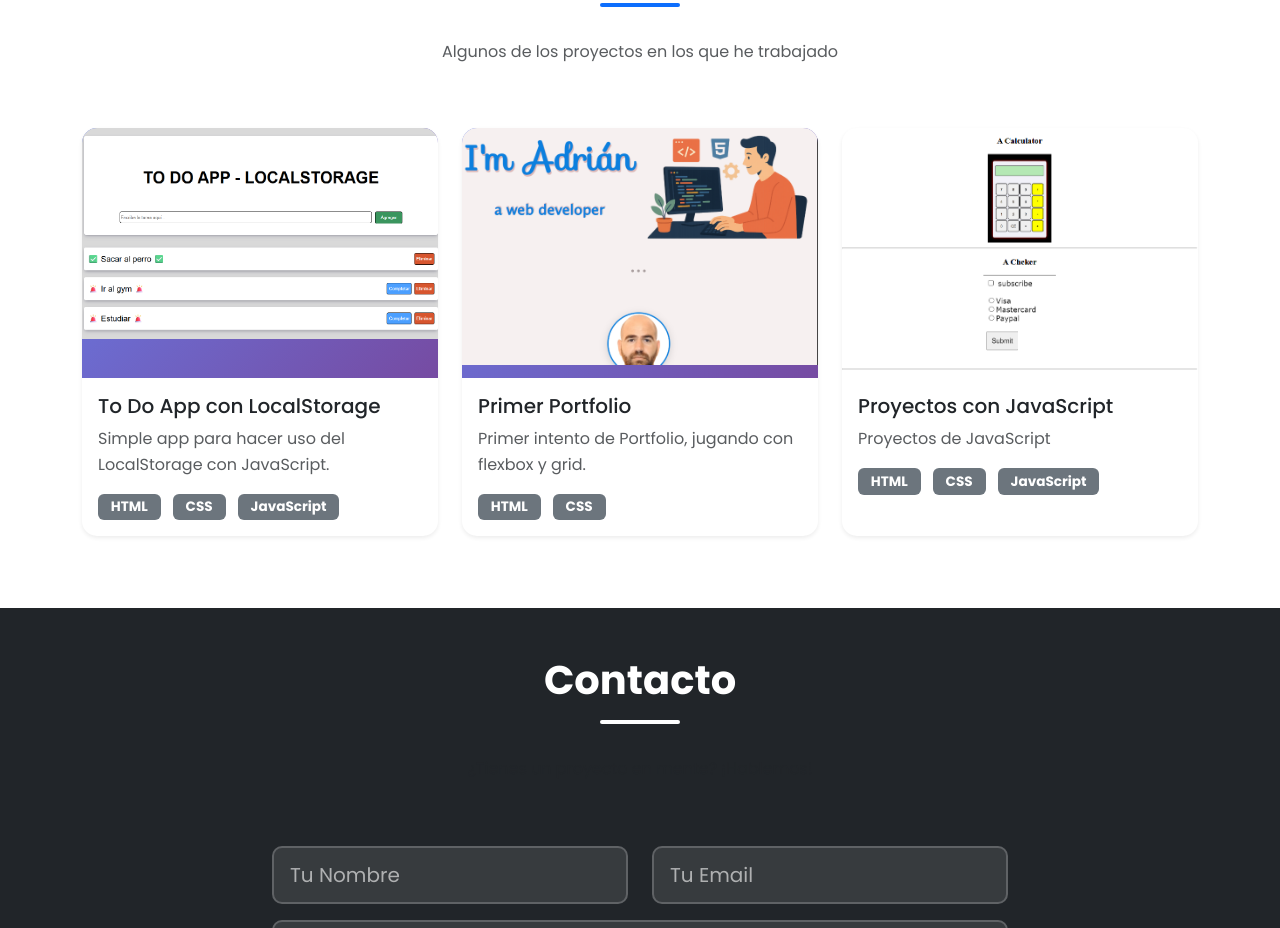
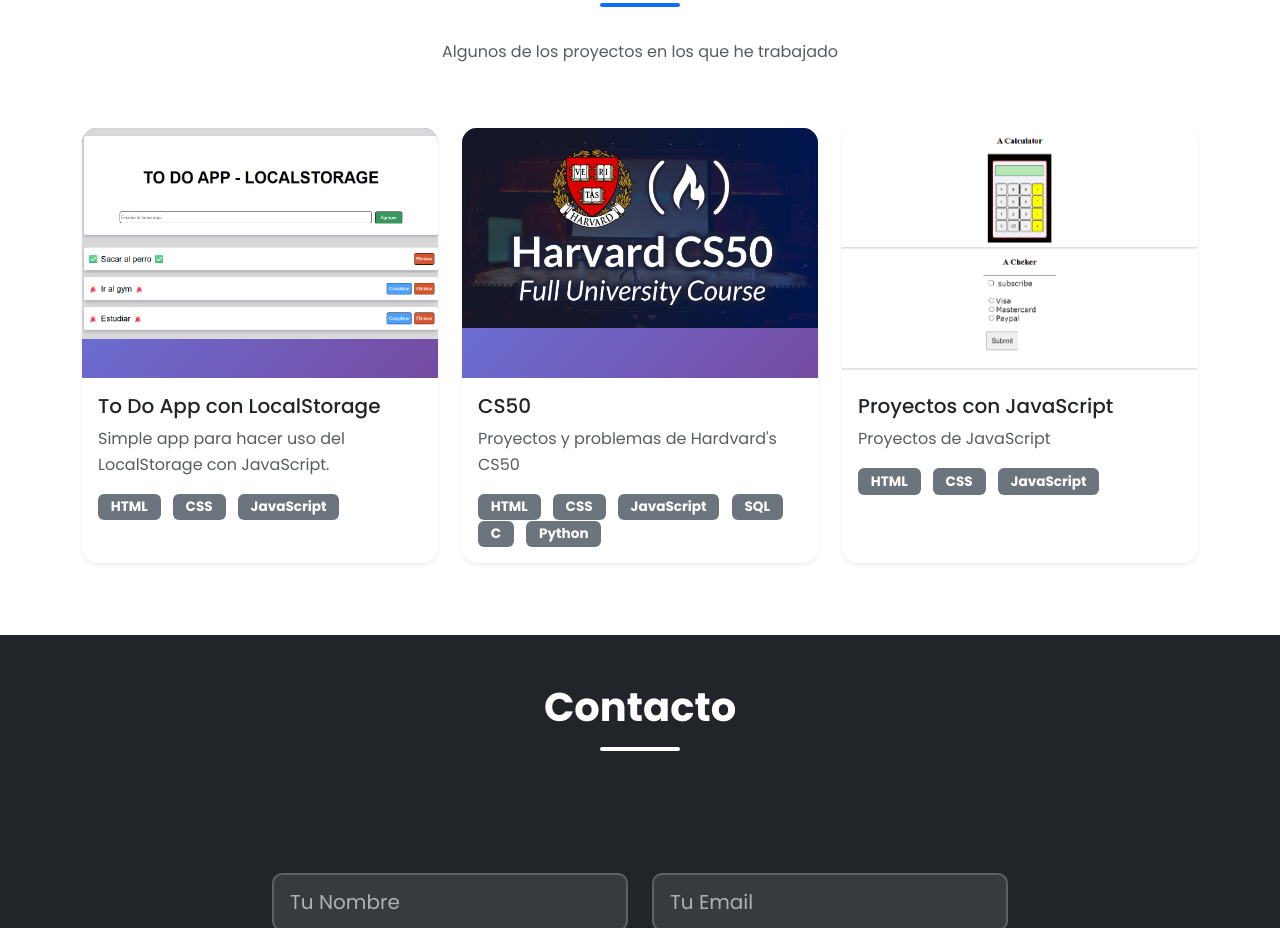
Before and after one commit to Uxio3/miportfolio, a plain HTML site: page index.html in a window 1280 px wide. Shown: the part 2319-3247 px from the top of the page. Drawn offline with nearby package versions, Linux system fonts and the light colour scheme.

Commit message:
Cambio proyectos, agrego CS50

```diff
--- a/index.html
+++ b/index.html
@@ -15,7 +15,7 @@
     <link rel="stylesheet" href="styles.css">
 </head>
 <body>
-    <!-- Navbar -->
+    <!-- Barra de navegación -->
     <nav class="navbar navbar-expand-lg navbar-dark bg-dark fixed-top">
         <div class="container">
             <a class="navbar-brand fw-bold" href="#inicio">Mi Portfolio</a>
@@ -44,7 +44,7 @@
         </div>
     </nav>
 
-    <!-- Hero Section -->
+    <!-- Hero-->
     <section id="inicio" class="hero-section">
         <div class="container">
             <div class="row align-items-center min-vh-100">
@@ -83,7 +83,7 @@
         </div>
     </section>
 
-    <!-- Sobre Mí Section -->
+    <!-- Sobre Mí sección -->
     <section id="sobre-mi" class="py-5">
         <div class="container">
             <div class="row">
@@ -132,7 +132,7 @@
         </div>
     </section>
 
-    <!-- Habilidades Section -->
+    <!-- Habilidades -->
     <section id="habilidades" class="py-5 bg-light">
         <div class="container">
             <div class="row">
@@ -198,7 +198,7 @@
         </div>
     </section>
 
-    <!-- Proyectos Section -->
+    <!-- Sección Proyectos -->
     <section id="proyectos" class="py-5">
         <div class="container">
             <div class="row">
@@ -244,24 +244,25 @@
                         <div class="card-img-top project-image">
                             <div class="project-overlay">
                                 <div class="project-links">
-                                    <a href="https://uxio3.github.io/Captone-personal-site/" class="btn btn-light me-2" target="_blank">
-                                        <i class="bi bi-eye"></i> Ver
-                                    </a>
-                                    <a href="https://github.com/Uxio3/Captone-personal-site" class="btn btn-light" target="_blank">
+                                    <a href="https://github.com/code50/134939052" class="btn btn-light" target="_blank">
                                         <i class="bi bi-github"></i> Código
                                     </a>
                                 </div>
                             </div>
-                            <img src="img/primer-portfolio.png" alt="Proyecto 2" class="img-fluid">
+                            <img src="img/cs50.jpg" alt="Proyecto 2" class="img-fluid">
                         </div>
                         <div class="card-body">
-                            <h5 class="card-title">Primer Portfolio</h5>
+                            <h5 class="card-title">CS50</h5>
                             <p class="card-text text-muted">
-                                Primer intento de Portfolio, jugando con flexbox y grid.
+                                Proyectos y problemas de Hardvard's CS50
                             </p>
                             <div class="project-tags">
                                 <span class="badge bg-secondary">HTML</span>
                                 <span class="badge bg-secondary">CSS</span>
+                                <span class="badge bg-secondary">JavaScript</span>
+                                <span class="badge bg-secondary">SQL</span>
+                                <span class="badge bg-secondary">C</span>
+                                <span class="badge bg-secondary">Python</span>
                             </div>
                         </div>
                     </div>
@@ -299,7 +300,7 @@
         </div>
     </section>
 
-    <!-- Contacto Section -->
+    <!-- Contacto -->
     <section id="contacto" class="py-5 bg-dark text-white">
         <div class="container">
             <div class="row">
```
Also changed, not shown: styles.css (+0 -12 lines), img/cs50.jpg (added), 1 other file.
